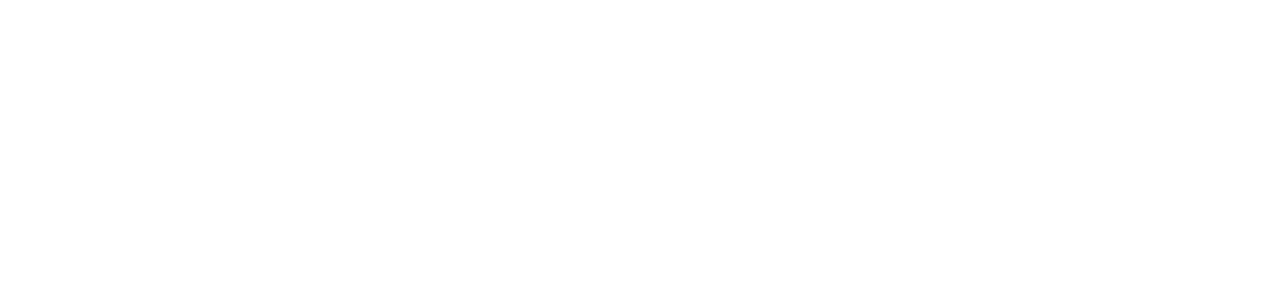
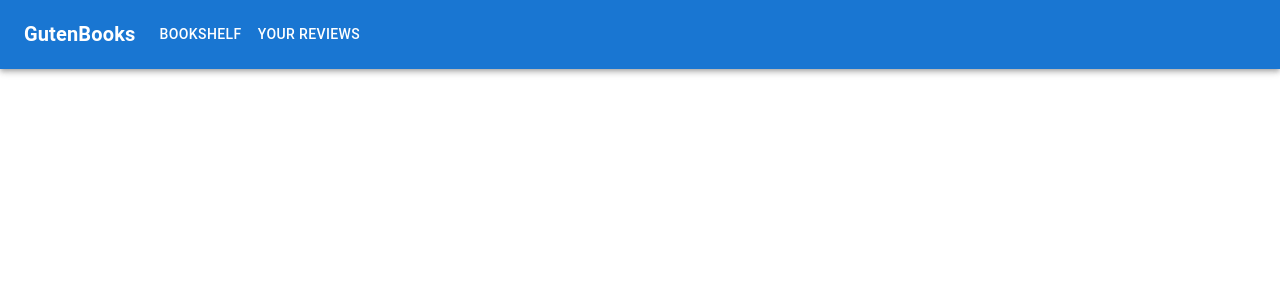
Before and after one commit to berta-rf/gutenBooks, a React (Create React App) app: page / in a window 1280 px wide. Shown: the top 300 px of the page. Built offline with nearby package versions, Linux system fonts and the light colour scheme.

Commit message:
created basic navigation feature plus drawer function for smaller displays

```diff
--- a/package.json
+++ b/package.json
@@ -5,6 +5,7 @@
   "dependencies": {
     "@emotion/react": "^11.10.6",
     "@emotion/styled": "^11.10.6",
+    "@mui/icons-material": "^5.11.11",
     "@mui/material": "^5.11.13",
     "@testing-library/jest-dom": "^5.16.5",
     "@testing-library/react": "^13.4.0",
--- a/src/App.js
+++ b/src/App.js
@@ -1,10 +1,15 @@
 import React from "react";
+import Navigation from "./components/Navigation";
 // import { BrowserRouter as Router, Route, Routes } from 'react-router-dom';
 
 import "./assets/styles/App.scss";
 
 function App() {
-  return <div className="App"></div>;
+  return (
+    <div className="App">
+      <Navigation />
+    </div>
+  );
 }
 
 export default App;
--- a/src/components/Navigation.js
+++ b/src/components/Navigation.js
@@ -1,5 +1,121 @@
-import React from "react";
+import React, { useState } from "react";
+import { Box } from "@mui/system";
+import {
+  AppBar,
+  Button,
+  Divider,
+  Drawer,
+  IconButton,
+  Menu,
+  MenuItem,
+  Toolbar,
+  Typography,
+} from "@mui/material";
+import MenuIcon from "@mui/icons-material/Menu";
+import { styled, useTheme } from "@mui/material/styles";
 
-function Navigation() {}
+const links = ["Bookshelf", "Your Reviews"];
+
+const DrawerHeader = styled("div")(({ theme }) => ({
+  display: "flex",
+  alignItems: "center",
+  padding: theme.spacing(0, 1),
+  ...theme.mixins.toolbar,
+  justifyContent: "flex-end",
+}));
+
+const drawerWidth = 350;
+
+function Navigation() {
+  const [open, setOpen] = useState(false);
+
+  const handleDrawerOpen = () => {
+    setOpen(true);
+  };
+
+  const handleDrawerClose = () => {
+    setOpen(false);
+  };
+
+  return (
+    <div>
+      <Box sx={{ flexGrow: 1, marginBottom: 3 }}>
+        <AppBar position="static">
+          <Toolbar>
+            <Typography
+              variant="h6"
+              noWrap
+              component="a"
+              href="/"
+              sx={{
+                mr: 2,
+                display: { xs: "none", md: "flex" },
+                fontWeight: 700,
+                color: "inherit",
+                textDecoration: "none",
+              }}
+            >
+              GutenBooks
+            </Typography>
+            <Box
+              sx={{
+                flexGrow: 1,
+                flexDirection: "row",
+                display: { xs: "flex", md: "none" },
+              }}
+            >
+              <IconButton
+                size="large"
+                aria-label="hamburger icon"
+                aria-controls="menu-appbar"
+                aria-haspopup="true"
+                onClick={handleDrawerOpen}
+                color="inherit"
+              >
+                <MenuIcon />
+              </IconButton>
+            </Box>
+            <Box sx={{ flexGrow: 1, display: { xs: "none", md: "flex" } }}>
+              {links.map((page) => (
+                <Button
+                  key={page}
+                  sx={{ my: 2, color: "white", display: "block" }}
+                >
+                  {page}
+                </Button>
+              ))}
+            </Box>
+          </Toolbar>
+        </AppBar>
+      </Box>
+      <Drawer
+        sx={{
+          width: drawerWidth,
+          flexShrink: 0,
+          "& .MuiDrawer-paper": { width: drawerWidth, boxSizing: "border-box" },
+        }}
+        variant="temporary"
+        anchor="left"
+        onClose={() => {
+          handleDrawerClose();
+        }}
+        open={open}
+      >
+        <DrawerHeader>
+          <IconButton onClick={handleDrawerClose}>x</IconButton>
+        </DrawerHeader>
+        {links.map((page) => (
+          <Button
+            key={page}
+            to={`/${page}`}
+            sx={{ my: 2, color: "black", display: "block" }}
+          >
+            {page}
+          </Button>
+        ))}
+      </Drawer>
+    </div>
+  );
+}
 
 export default Navigation;
```
Also changed, not shown: 1 other file (tests, documents, lock files or other folders).
